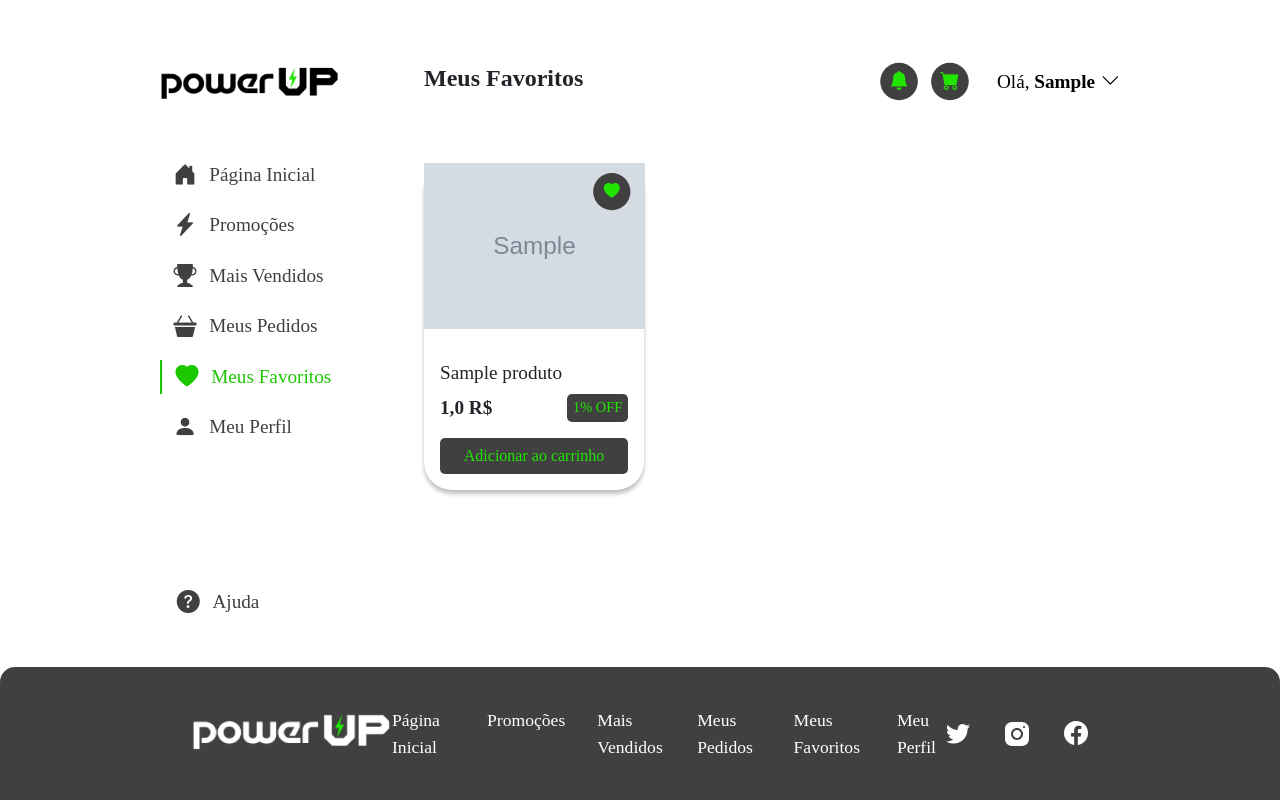
After one commit to PI-InfoWeb-CNAT/2024-suplementos, a Django app: page /meus-favoritos/ in a window 1280 px wide. The commit adds this page. Run offline with Django 5.2, Linux system fonts and the light colour scheme; a user stored in the database is signed in; tables that the repository leaves empty hold one stand-in row (values such as "Sample post"); grey boxes marked "Sample" are stand-in pictures; some web fonts are replaced.

Commit message:
Finalização da view de favorito e página Meus Favoritos

```diff
--- a/src/loja/templates/Perfil/carteira.html
+++ b/src/loja/templates/Perfil/carteira.html
@@ -10,12 +10,12 @@
 
 {% block sidebar %}
     <ul class="menu">
-        <li><a href="/"><i class="bi bi-house-door-fill menu-icon"></i>Página Inicial</a></li>
+        <li><a href="{% url 'home' %}"><i class="bi bi-house-door-fill menu-icon"></i>Página Inicial</a></li>
         <li><a href="{% url 'promocoes' %}"><i class="bi bi-lightning-charge-fill menu-icon"></i>Promoções</a></li>
         <li><a href="/maisvendidos"><i class="bi bi-trophy-fill menu-icon"></i>Mais Vendidos</a></li>
         <li><a href="/meuspedidos"><i class="bi bi-basket3-fill menu-icon"></i>Meus Pedidos</a></li>
-        <li><a href="/meusfavoritos"><i class="bi bi-heart-fill menu-icon"></i>Meus Favoritos</a></li>
-        <li><a href="/perfil" class="active"><i class="bi bi-person-fill menu-icon"></i>Meu Perfil</a></li>
+        <li><a href="{% url 'meus-favoritos' %}"><i class="bi bi-heart-fill menu-icon"></i>Meus Favoritos</a></li>
+        <li><a href="{% url 'perfil' %}" class="active"><i class="bi bi-person-fill menu-icon"></i>Meu Perfil</a></li>
     </ul>
 {% endblock %}
 
--- a/src/loja/templates/base.html
+++ b/src/loja/templates/base.html
@@ -43,11 +43,11 @@
             </div>
             <div class="container-menu-footer">
                 <ul class="menu-footer">
-                    <li><a href="/">Página Inicial</a></li>
+                    <li><a href="{% url 'home' %}">Página Inicial</a></li>
                     <li><a href="{% url 'promocoes' %}">Promoções</a></li>
                     <li><a href="">Mais Vendidos</a></li>
                     <li><a href="">Meus Pedidos</a></li>
-                    <li><a href="">Meus Favoritos</a></li>
+                    <li><a href="{% url 'meus-favoritos' %}">Meus Favoritos</a></li>
                     <li><a href="{% url 'perfil' %}">Meu Perfil</a></li>
                 </ul>
             </div>
--- a/src/loja/templates/home.html
+++ b/src/loja/templates/home.html
@@ -10,11 +10,11 @@
 
 {% block sidebar %}
     <ul class="menu">
-        <li><a href="/" class="active"><i class="bi bi-house-door-fill menu-icon"></i>Página Inicial</a></li>
+        <li><a href="{% url 'home' %}" class="active"><i class="bi bi-house-door-fill menu-icon"></i>Página Inicial</a></li>
         <li><a href="{% url 'promocoes' %}"><i class="bi bi-lightning-charge-fill menu-icon"></i>Promoções</a></li>
         <li><a href="/maisvendidos"><i class="bi bi-trophy-fill menu-icon"></i>Mais Vendidos</a></li>
         <li><a href="/meuspedidos"><i class="bi bi-basket3-fill menu-icon"></i>Meus Pedidos</a></li>
-        <li><a href="/meusfavoritos"><i class="bi bi-heart-fill menu-icon"></i>Meus Favoritos</a></li>
+        <li><a href="{% url 'meus-favoritos' %}"><i class="bi bi-heart-fill menu-icon"></i>Meus Favoritos</a></li>
         <li><a href="{% url 'perfil' %}"><i class="bi bi-person-fill menu-icon"></i>Meu Perfil</a></li>
     </ul>
 {% endblock %}
@@ -41,7 +41,7 @@
                 </div>
                 <a href="/carrinho"><i class="bi bi-cart-fill icon-cima"></i></a>
                 {% if user.is_authenticated %}
-                    <a class="ola-usuario" href="/perfil">Olá, <span>{{ user.username|first_name }}</span><i class="bi bi-chevron-down"></i></a>
+                    <a class="ola-usuario" href="{% url 'perfil %'}">Olá, <span>{{ user.username|first_name }}</span><i class="bi bi-chevron-down"></i></a>
                 {% else %}
                     <a><i class="bi bi-person-fill icon-cima"></i></a>
                     <button class="button-sign"><a href="{% url 'login' %}">Entrar</a></button>
--- /dev/null
+++ b/src/loja/templates/meusfavoritos.html
@@ -0,0 +1,72 @@
+{% extends 'base.html' %}
+{% load static %}
+{% load custom_filters %}
+
+{% block title %}Meu Perfil{% endblock %}
+
+{% block styles %}
+    <link rel="stylesheet" href="{% static 'css/perfil.css' %}">
+{% endblock %}
+
+{% block sidebar %}
+<ul class="menu">
+    <li><a href="{% url 'home' %}"><i class="bi bi-house-door-fill menu-icon"></i>Página Inicial</a></li>
+    <li><a href="{% url 'promocoes' %}"><i class="bi bi-lightning-charge-fill menu-icon"></i>Promoções</a></li>
+    <li><a href="/maisvendidos"><i class="bi bi-trophy-fill menu-icon"></i>Mais Vendidos</a></li>
+    <li><a href="/meuspedidos"><i class="bi bi-basket3-fill menu-icon"></i>Meus Pedidos</a></li>
+    <li><a href="{% url 'meus-favoritos' %}" class="active"><i class="bi bi-heart-fill menu-icon"></i>Meus Favoritos</a></li>
+    <li><a href="{% url 'perfil' %}"><i class="bi bi-person-fill menu-icon"></i>Meu Perfil</a></li>
+</ul>
+{% endblock %}
+
+{% block content %}
+    <main>
+        <div class="container-cima">
+            <h3>Meus Favoritos</h3>
+            <section class="container-botoes-cima">
+                <div class="notificacao-container">
+                    <a href="{% url 'notificacoes' %}">
+                        <i class="bi bi-bell-fill icon-cima"></i>
+                    </a>
+                    {% if notificacoes_nao_lidas > 0 %}
+                        <span class="notificacoes-nao-lidas">{{ notificacoes_nao_lidas }}</span>
+                    {% endif %}
+                </div>
+                <a href="/carrinho"><i class="bi bi-cart-fill icon-cima"></i></a>
+                <a class="ola-usuario" href="{% url 'perfil %'}">Olá, <span>{{ user.username|first_name }}</span><i class="bi bi-chevron-down"></i></a>
+            </section>
+        </div>
+        <section class="produtos">
+            {% if not favoritos_cliente %}
+                <p style="font-size: 1.5em;">Nenhum produto favoritado</p>
+            {% else %}
+                {% for prod in produtos %}
+                    {% if prod.id in favoritos_cliente %}
+                        <div class="card-produto">
+                            <img class="imagem-produto" src="/media/{{prod.Imagem}}" alt=" Imagem do produto">
+                            <form action="{% url 'favorito' %}" method="POST">
+                                {% csrf_token %}
+                                <input type="hidden" name="produto_id" value="{{ prod.id }}">
+                                <input type="hidden" name="next" value="{{ request.path }}">
+                                <button type="submit" class="button-favoritar"><i class="bi bi-heart-fill"></i></button>
+                            </form>
+                            <div class="produto-info">
+                                <h5 class="titulo-produto">{{prod.Nome}}</h5>
+                                <div>
+                                    <p class="preco-produto">{{prod.Preco}} R$</p>
+                                    <div class="promocao">
+                                        {{prod.Promocao}}% OFF
+                                    </div>
+                                </div>
+                            </div>
+                            <div class="container-button-carrinho">
+                                <button class="button-add-carrinho">Adicionar ao carrinho</button>
+                            </div>
+                        </div>
+                    {% endif %}
+                {% endfor %}
+            {% endif %}
+        </section>
+    </main>
+
+{% endblock %}
--- a/src/loja/templates/notificacoes.html
+++ b/src/loja/templates/notificacoes.html
@@ -14,8 +14,8 @@
     <li><a href="{% url 'promocoes' %}"><i class="bi bi-lightning-charge-fill menu-icon"></i>Promoções</a></li>
     <li><a href="/maisvendidos"><i class="bi bi-trophy-fill menu-icon"></i>Mais Vendidos</a></li>
     <li><a href="/meuspedidos"><i class="bi bi-basket3-fill menu-icon"></i>Meus Pedidos</a></li>
-    <li><a href="/meusfavoritos"><i class="bi bi-heart-fill menu-icon"></i>Meus Favoritos</a></li>
-    <li><a href="/perfil"><i class="bi bi-person-fill menu-icon"></i>Meu Perfil</a></li>
+    <li><a href="{% url 'meus-favoritos' %}"><i class="bi bi-heart-fill menu-icon"></i>Meus Favoritos</a></li>
+    <li><a href="{% url 'perfil' %}"><i class="bi bi-person-fill menu-icon"></i>Meu Perfil</a></li>
 </ul>
 {% endblock %}
 
--- a/src/loja/templates/promocoes.html
+++ b/src/loja/templates/promocoes.html
@@ -14,8 +14,8 @@
         <li><a href="{% url 'promocoes' %}" class="active"><i class="bi bi-lightning-charge-fill menu-icon"></i>Promoções</a></li>
         <li><a href="/maisvendidos"><i class="bi bi-trophy-fill menu-icon"></i>Mais Vendidos</a></li>
         <li><a href="/meuspedidos"><i class="bi bi-basket3-fill menu-icon"></i>Meus Pedidos</a></li>
-        <li><a href="/meusfavoritos"><i class="bi bi-heart-fill menu-icon"></i>Meus Favoritos</a></li>
-        <li><a href="/perfil"><i class="bi bi-person-fill menu-icon"></i>Meu Perfil</a></li>
+        <li><a href="{% url 'meus-favoritos' %}"><i class="bi bi-heart-fill menu-icon"></i>Meus Favoritos</a></li>
+        <li><a href="{% url 'perfil' %}"><i class="bi bi-person-fill menu-icon"></i>Meu Perfil</a></li>
     </ul>
 {% endblock %}
 
@@ -43,7 +43,7 @@
             </section>
         </div>
         <section class="produtos">
-            {% for prod in produtos %}
+            {% for prod in produtos_promocoes %}
             <div class="card-produto">
                 <img class="imagem-produto" src="/media/{{prod.Imagem}}" alt=" Imagem do produto">
                 <form action="{% url 'favorito' %}" method="POST">
--- a/src/loja/urls/HomeUrls.py
+++ b/src/loja/urls/HomeUrls.py
@@ -6,6 +6,7 @@ from loja.views.CadastroView import cadastro_view
 from loja.views.LoginView import login_view
 from loja.views.NotificacoesView import list_notificacoes_view, excluir_notificacoes_view
 from loja.views.FavoritoView import favorito_view
+from loja.views.MeusFavoritosView import meusfavoritos_view
 
 urlpatterns = [
     path("", home_view, name='home'),
@@ -13,6 +14,7 @@ urlpatterns = [
     path("cadastro/", cadastro_view, name='cadastro'),
     path("login/", login_view, name='login'),
     path("favorito/", favorito_view, name='favorito'),
+    path("meus-favoritos/", meusfavoritos_view, name='meus-favoritos'),
     path("notificacoes/", list_notificacoes_view, name='notificacoes'),
     path("notificacoes/excluir", excluir_notificacoes_view, name='excluir-notificacoes'),
 ]
--- /dev/null
+++ b/src/loja/views/MeusFavoritosView.py
@@ -0,0 +1,9 @@
+from django.shortcuts import render
+from loja.models import Produto
+
+def meusfavoritos_view(request):
+    produtos = Produto.objects.all()
+
+    context = {'produtos': produtos}
+
+    return render(request, template_name='meusfavoritos.html', context=context, status=200)
--- a/src/loja/views/PromocoesView.py
+++ b/src/loja/views/PromocoesView.py
@@ -10,5 +10,5 @@ def promocoes_view(request):
             produtos_promocoes.append(prod)
 
 
-    context = {'produtos': produtos_promocoes}
+    context = {'produtos_promocoes': produtos_promocoes}
     return render(request, template_name='promocoes.html', context=context, status=200)
```
Also changed, not shown: src/loja/templates/Perfil/perfil.html (+4 -4 lines).
